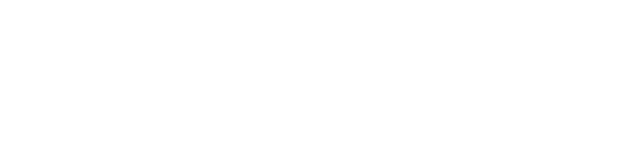
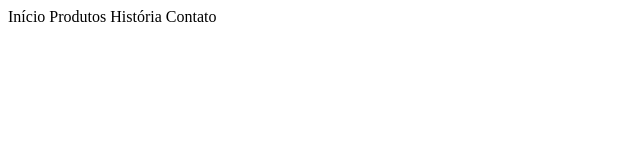
Before and after one commit to ASCO-1011/padariadocesabor, a plain HTML site: page index.html in a window 1280 px wide. Shown: the whole page, without its empty margins (0-640 px from the left). Drawn offline with Linux system fonts and the light colour scheme.

Commit message:
Update index.html

```diff
--- a/index.html
+++ b/index.html
@@ -4,6 +4,13 @@
   </head>
   <body>
     <header></header>
+      <img>
+      <nav>
+        <a>Início</a>
+        <a>Produtos</a>
+        <a>História</a>
+        <a>Contato</a>
+      </nav>
     <main></main>
     <footer></footer>
 
```
